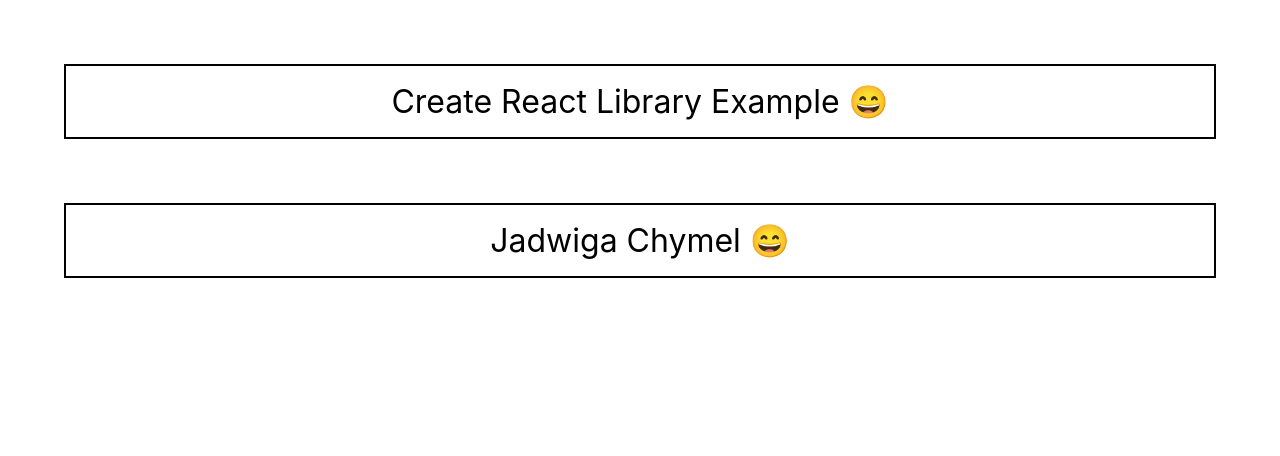
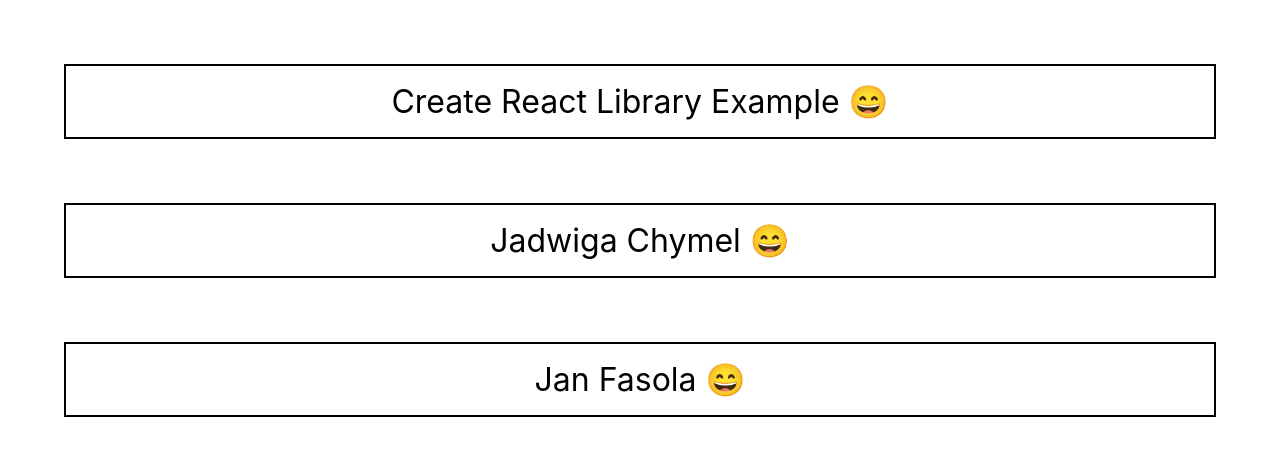
Before and after one commit to FZynwala/monorepo-test, a React (Create React App) app in the folder packages/frontend/: page / in a window 1280 px wide. Shown: the top 456 px of the page. Built offline with nearby package versions, Linux system fonts and the light colour scheme.

Commit message:
add jan fasola

```diff
--- a/packages/frontend/src/App.tsx
+++ b/packages/frontend/src/App.tsx
@@ -6,6 +6,7 @@
         <div>
             <div className={'test'}>Create React Library Example 😄</div>
             <div className={'test'}>Jadwiga Chymel 😄</div>
+            <div className={'test'}>Jan Fasola 😄</div>
         </div>
     );
     // return (
```
